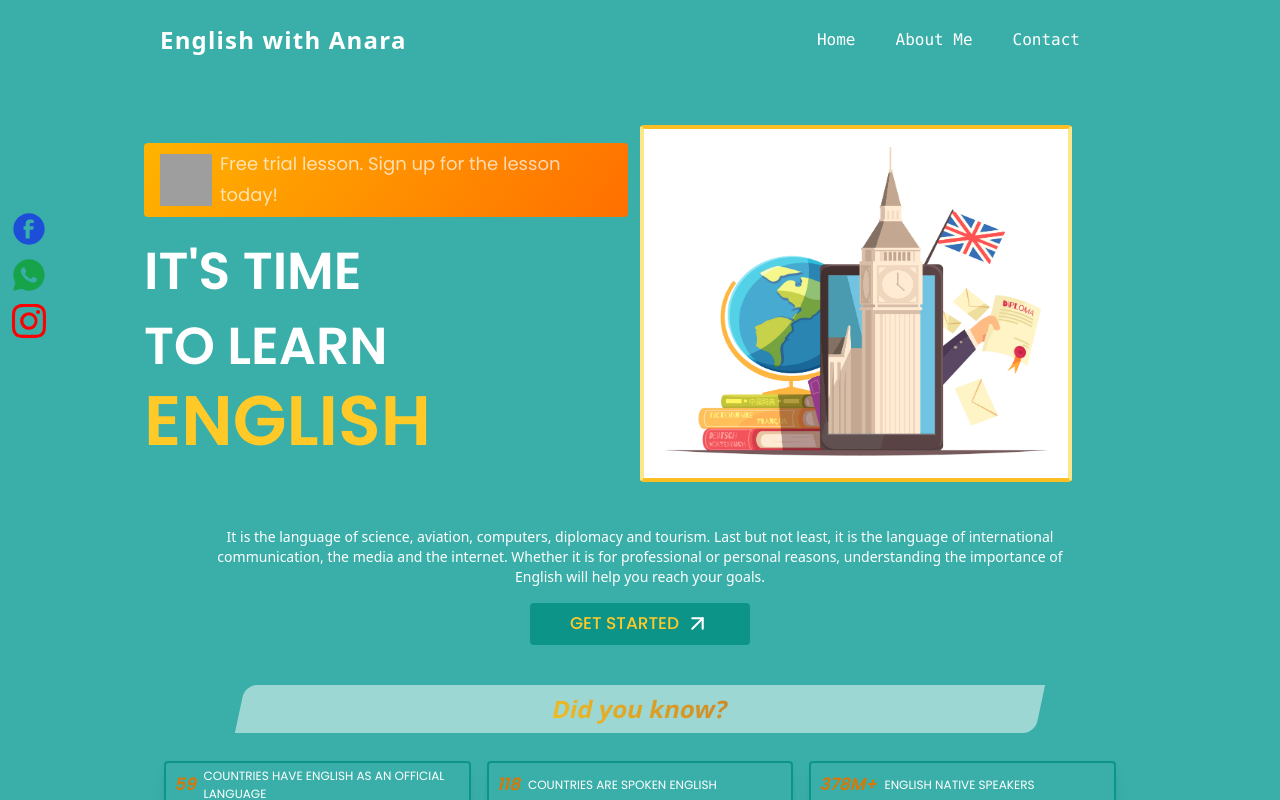
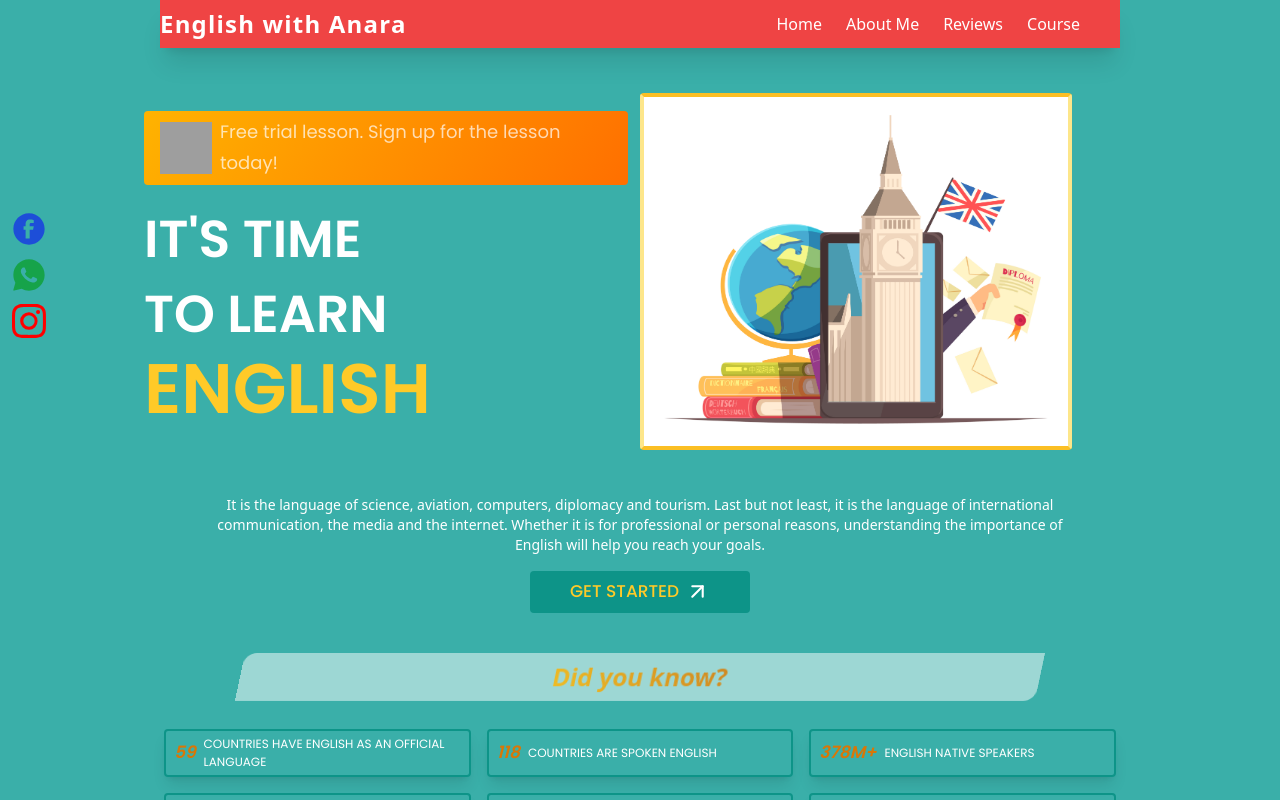
Before and after one commit to Dina2703/anara-website, a React (Create React App) app: page / in a window 1280 px wide. Shown: the top 800 px of the page. Built offline with nearby package versions, Linux system fonts and the light colour scheme; grey boxes are pictures that could not be loaded.

Commit message:
navbar items linked to appropiate sections

```diff
--- a/src/App.js
+++ b/src/App.js
@@ -25,7 +25,6 @@ const App = () => {
           <ProsEng />
           <About />
           <Testimonials />
-
           <Footer />
           <SocialVerticalLinks />
         </div>
--- a/src/components/Footer.js
+++ b/src/components/Footer.js
@@ -3,17 +3,23 @@ import { socialMedia } from "../constants";
 function Footer() {
   return (
     <section id="footer">
-      <h2 className="w-full text-center my-2">GET CONNECTED</h2>
+      <div className="border-t-2 border-dimWhite w-[200vw] -ml-[200px]"></div>
+      <h2
+        className="w-full text-center mt-4 font-bold text-white
+      "
+      >
+        GET CONNECTED
+      </h2>
 
       <div className="w-full flex justify-center ">
         <div className=" flex">
           {socialMedia.map((footerLink) => (
             <div
               key={footerLink.id}
-              className=" my-2 min-w-[100px] flex justify-center "
+              className=" my-2 min-w-[70px] flex justify-center "
             >
               <a href={footerLink.link}>
-                <footerLink.icon className="text-[30px]" />
+                <footerLink.icon className="text-[40px] text-white shadow-md border rounded  " />
               </a>
             </div>
           ))}
--- a/src/components/Navbar.js
+++ b/src/components/Navbar.js
@@ -5,7 +5,7 @@ import { FaTimes, FaBars } from "react-icons/fa";
 function Navbar() {
   const [toggle, setToggle] = useState(false);
   return (
-    <nav className="w-full flex py-6 justify-between items-center navbar ">
+    <nav className="w-full h-[20px] flex py-6 justify-between items-center navbar bg-red-500  sticky top-0 z-100 shadow-xl">
       <h1 className="font-extrabold text-white text-2xl tracking-wider">
         English with Anara
       </h1>
@@ -13,8 +13,8 @@ function Navbar() {
         {navLinks.map((nav, index) => (
           <li
             key={nav.id}
-            className={`font-mono font-normal cursor-pointer hover:underline  text-[16px] ${
-              index === navLinks.length - 1 ? "mr-0" : "mr-10"
+            className={` font-normal cursor-pointer hover:underline  text-[14px] ${
+              index === navLinks.length - 1 ? "mr-0" : "mr-6"
             }  text-white text-base mr-10`}
           >
             <a href={`#${nav.id}`}>{nav.title}</a>
--- a/src/constants/index.js
+++ b/src/constants/index.js
@@ -2,6 +2,8 @@ import {
   FaFacebookSquare,
   FaInstagramSquare,
   FaWhatsappSquare,
+  FaPhoneSquareAlt,
+  FaEnvelope,
 } from "react-icons/fa";
 
 export const navLinks = [
@@ -10,20 +12,20 @@ export const navLinks = [
     title: "Home",
   },
   {
-    id: "about",
+    id: "about-me",
     title: "About Me",
   },
-  // {
-  //   id: "news",
-  //   title: "Did you know?",
-  // },
+  {
+    id: "clients",
+    title: "Reviews",
+  },
   // {
   //   id: "comments",
   //   title: "Comments",
   // },
   {
-    id: "contact",
-    title: "Contact",
+    id: "features",
+    title: "Course",
   },
 ];
 
@@ -161,4 +163,14 @@ export const socialMedia = [
     icon: FaWhatsappSquare,
     link: "https://wa.me/14042457101",
   },
+  {
+    id: "phone",
+    icon: FaPhoneSquareAlt,
+    link: "tel:+YOURNUMBERHERE",
+  },
+  {
+    id: "mail",
+    icon: FaEnvelope,
+    link: "mailto:idrissova.dinara@list.ru",
+  },
 ];
```
